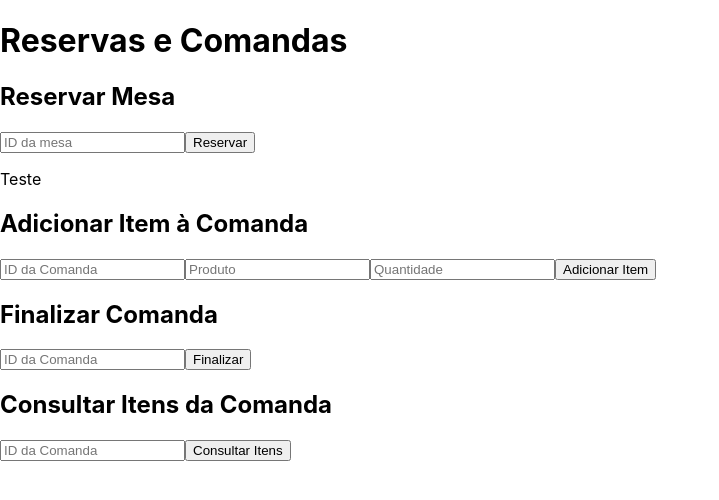
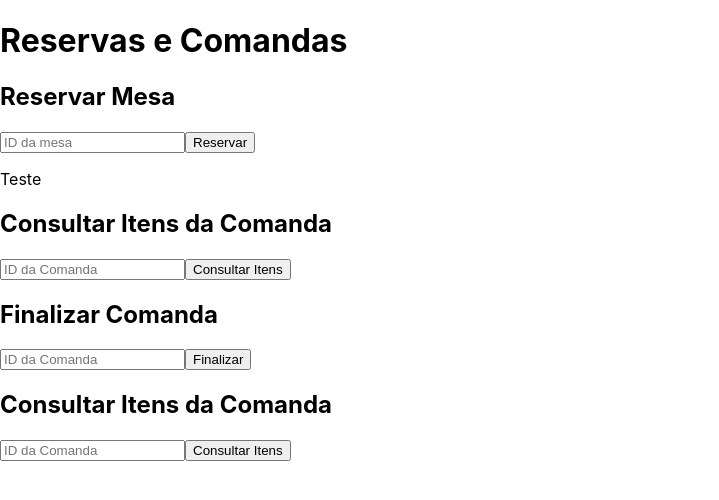
Before and after one commit to IgorTeodoroDEV/AWSreservaMesa, a React (Create React App) app in the folder reservas-mesas/: page / in a window 1280 px wide. Shown: the top 500 px of the page, without its empty margins (0-719 px from the left). Built offline with nearby package versions, Linux system fonts and the light colour scheme.

Commit message:
ajustando o consultarComanda para get 2

```diff
--- a/reservas-mesas/src/components/Comanda.js
+++ b/reservas-mesas/src/components/Comanda.js
@@ -1,52 +1,54 @@
-// src/components/Comanda.js
+// src/components/ConsultarComanda.js
 import React, { useState } from 'react';
-import api from '../api';
+import api from '../api'; // Certifique-se de que o api está configurado corretamente
 
-const Comanda = () => {
+const ConsultarComanda = () => {
     const [comandaID, setComandaID] = useState('');
-    const [produto, setProduto] = useState('');
-    const [quantidade, setQuantidade] = useState('');
+    const [itens, setItens] = useState([]);
     const [message, setMessage] = useState('');
 
-    const handleAdicionarItem = async () => {
+    const handleConsultarItens = async () => {
         try {
-            const response = await api.post('/adicionarItem', {
-                action: 'adicionarItem',
+            const response = await api.post('/consultarComanda', {
+                action: 'consultarComanda',
                 comandaID: comandaID,
-                produto: produto,
-                quantidade: quantidade,
             });
-            setMessage(response.data.body);
+
+            // Verificando se a resposta contém itens
+            if (response.data.body && response.data.body.itens) {
+                setItens(response.data.body.itens);
+                setMessage('Itens carregados com sucesso.');
+            } else {
+                setItens([]);
+                setMessage('Nenhum item encontrado para esta comanda.');
+            }
         } catch (error) {
-            setMessage('Erro ao adicionar item.');
+            setMessage('Erro ao consultar itens da comanda.');
         }
     };
 
     return (
         <div>
-            <h2>Adicionar Item à Comanda</h2>
+            <h2>Consultar Itens da Comanda</h2>
             <input
                 type="text"
                 placeholder="ID da Comanda"
                 value={comandaID}
                 onChange={(e) => setComandaID(e.target.value)}
             />
-            <input
-                type="text"
-                placeholder="Produto"
-                value={produto}
-                onChange={(e) => setProduto(e.target.value)}
-            />
-            <input
-                type="number"
-                placeholder="Quantidade"
-                value={quantidade}
-                onChange={(e) => setQuantidade(e.target.value)}
-            />
-            <button onClick={handleAdicionarItem}>Adicionar Item</button>
+            <button onClick={handleConsultarItens}>Consultar Itens</button>
             <p>{message}</p>
+            {itens.length > 0 && (
+                <ul>
+                    {itens.map((item, index) => (
+                        <li key={index}>
+                            {item.produto} - Quantidade: {item.quantidade}
+                        </li>
+                    ))}
+                </ul>
+            )}
         </div>
     );
 };
 
-export default Comanda;
+export default ConsultarComanda;
```
